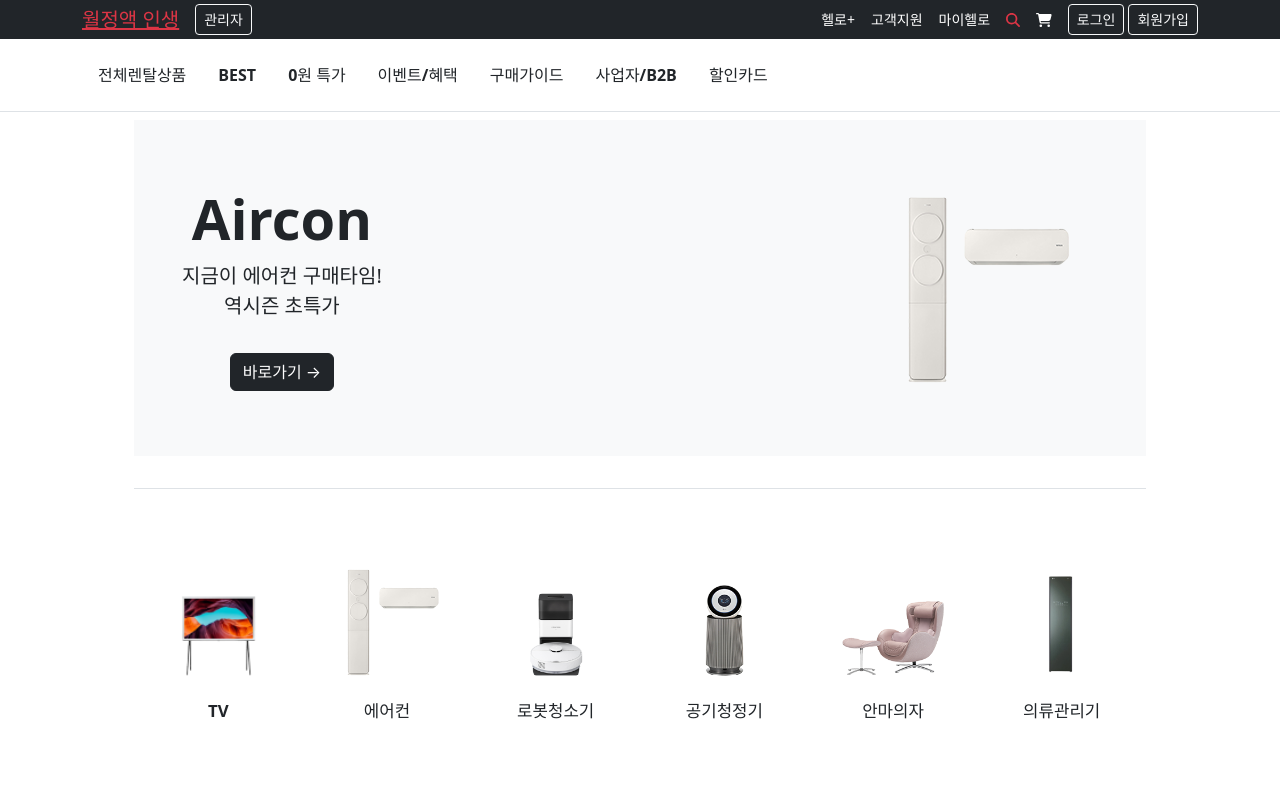
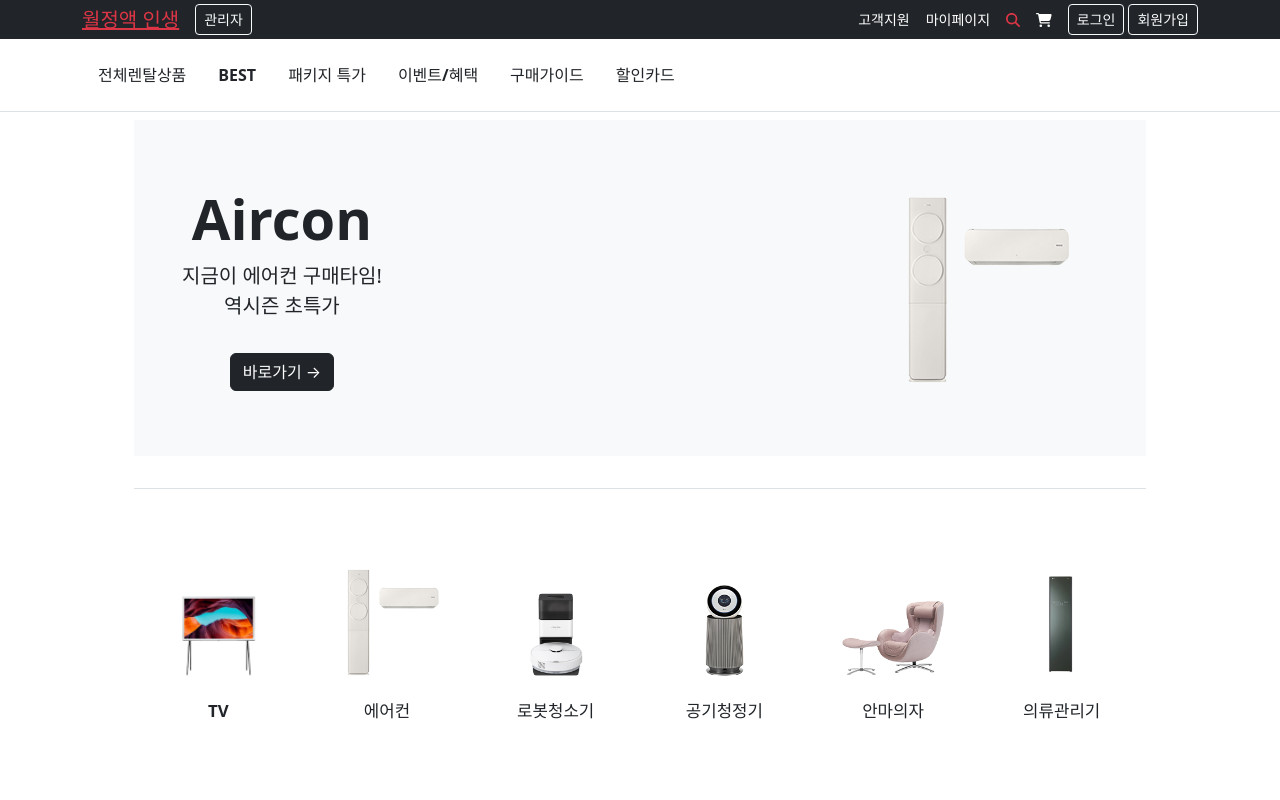
Before and after one commit to beyond-sw-camp/be12-fin-Gongcha1-MonthlyLIfe-FE, a Vue app: page / in a window 1280 px wide. Shown: the top 800 px of the page. Built offline with nearby package versions, Linux system fonts and the light colour scheme.

Commit message:
[Feat]헤더네브바 수정 및 라우터 추가

```diff
--- a/src/shop/common/component/Navbar.vue
+++ b/src/shop/common/component/Navbar.vue
@@ -23,10 +23,9 @@ const goToCart = () => {
 const menus = [
   "전체렌탈상품",
   "BEST",
-  "0원 특가",
+  "패키지 특가",
   "이벤트/혜택",
   "구매가이드",
-  "사업자/B2B",
   "할인카드",
 ];
 </script>
@@ -46,9 +45,8 @@ const menus = [
 
         <!-- 오른쪽: 메뉴 아이템 -->
         <div class="d-flex align-items-center small flex-nowrap text-nowrap">
-          <div class="me-3">헬로+</div>
           <div class="me-3">고객지원</div>
-          <div class="me-3">마이헬로</div>
+          <div class="me-3"><router-link to="/user/detail" class="nav-link text-white" >마이페이지</router-link></div>
           <font-awesome-icon
             icon="magnifying-glass"
             class="text-danger me-2 py-1"
```
